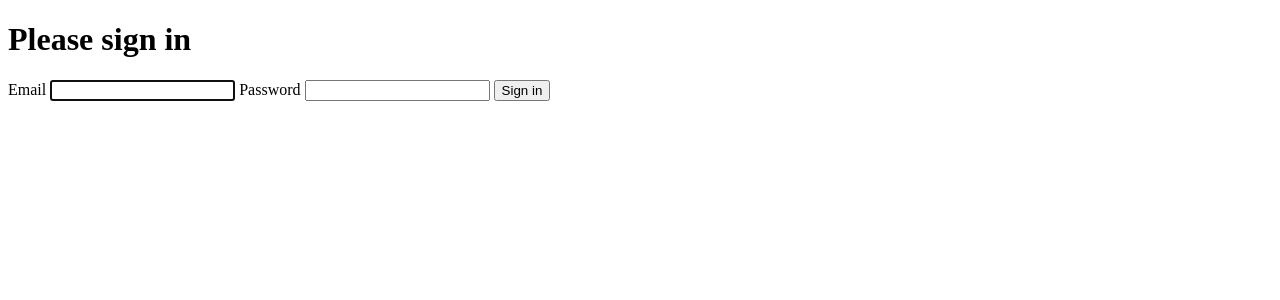
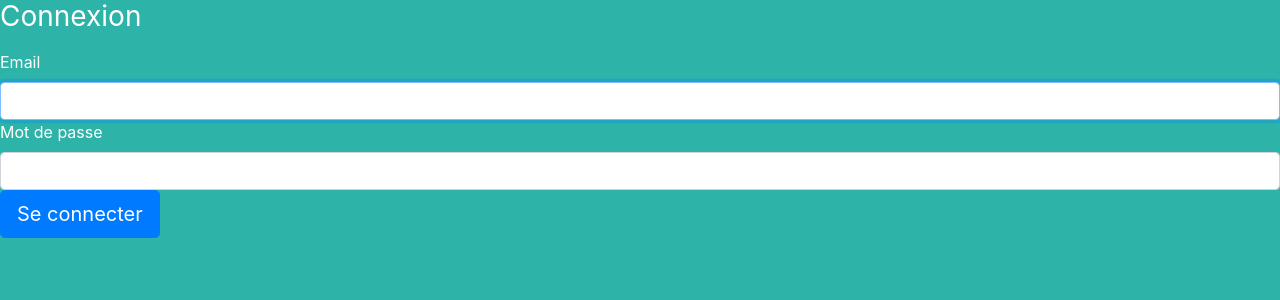
Before and after one commit to morganeREBINDAINE/OCR7-API, a Symfony app: template templates/security/login.html.twig in a window 1280 px wide. Shown: the top 300 px of the page. Run offline with Twig, Linux system fonts and the light colour scheme; the template is opened without the code that fills it, so the values that code supplies are empty; some libraries are stand-ins or nearby versions.

```diff
--- a/templates/base.html.twig
+++ b/templates/base.html.twig
@@ -2,11 +2,22 @@
 <html>
     <head>
         <meta charset="UTF-8">
-        <title>{% block title %}Welcome!{% endblock %}</title>
-        {% block stylesheets %}{% endblock %}
+        <title>{% block title %}BileMo{% endblock %}</title>
+        <link rel="stylesheet" href="https://stackpath.bootstrapcdn.com/bootstrap/4.4.1/css/bootstrap.min.css">
+        <style>
+            body {background: #2DB3A8;}
+            h1 {font-size: 60px;}
+            p {font-size: 17px;}
+        </style>
     </head>
-    <body>
+    <body class="text-white">
         {% block body %}{% endblock %}
-        {% block javascripts %}{% endblock %}
+        {% block javascripts %}
+            <script
+                    src="https://code.jquery.com/jquery-3.4.1.slim.min.js"
+                    integrity="sha256-pasqAKBDmFT4eHoN2ndd6lN370kFiGUFyTiUHWhU7k8="
+                    crossorigin="anonymous"></script>
+            <script src="https://stackpath.bootstrapcdn.com/bootstrap/4.4.1/js/bootstrap.min.js"></script>
+        {% endblock %}
     </body>
 </html>
--- a/templates/security/login.html.twig
+++ b/templates/security/login.html.twig
@@ -1,6 +1,6 @@
 {% extends 'base.html.twig' %}
 
-{% block title %}Log in!{% endblock %}
+{% block title %}Connexion{% endblock %}
 
 {% block body %}
 <form method="post">
@@ -8,35 +8,18 @@
         <div class="alert alert-danger">{{ error.messageKey|trans(error.messageData, 'security') }}</div>
     {% endif %}
 
-    {% if app.user %}
-        <div class="mb-3">
-            You are logged in as {{ app.user.username }}, <a href="{{ path('app_logout') }}">Logout</a>
-        </div>
-    {% endif %}
-
-    <h1 class="h3 mb-3 font-weight-normal">Please sign in</h1>
+    <h1 class="h3 mb-3 font-weight-normal">Connexion</h1>
     <label for="inputEmail">Email</label>
     <input type="email" value="{{ last_username }}" name="email" id="inputEmail" class="form-control" required autofocus>
-    <label for="inputPassword">Password</label>
+    <label for="inputPassword">Mot de passe</label>
     <input type="password" name="password" id="inputPassword" class="form-control" required>
 
     <input type="hidden" name="_csrf_token"
            value="{{ csrf_token('authenticate') }}"
     >
 
-    {#
-        Uncomment this section and add a remember_me option below your firewall to activate remember me functionality.
-        See https://symfony.com/doc/current/security/remember_me.html
-
-        <div class="checkbox mb-3">
-            <label>
-                <input type="checkbox" name="_remember_me"> Remember me
-            </label>
-        </div>
-    #}
-
     <button class="btn btn-lg btn-primary" type="submit">
-        Sign in
+        Se connecter
     </button>
 </form>
 {% endblock %}
```
Also changed, not shown: src/Controller/HomeController.php (added, +17 -0 lines), templates/home/index.html.twig (added, +13 -0 lines).
